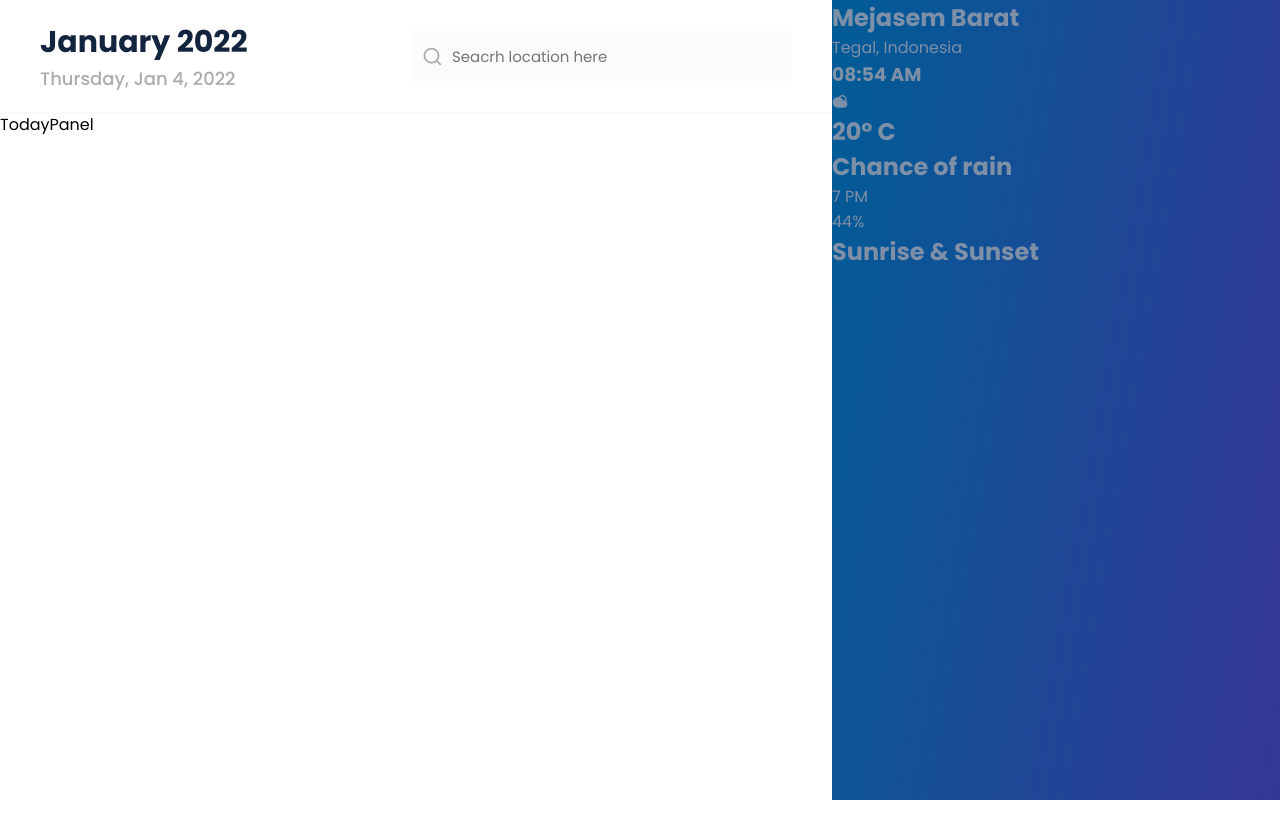
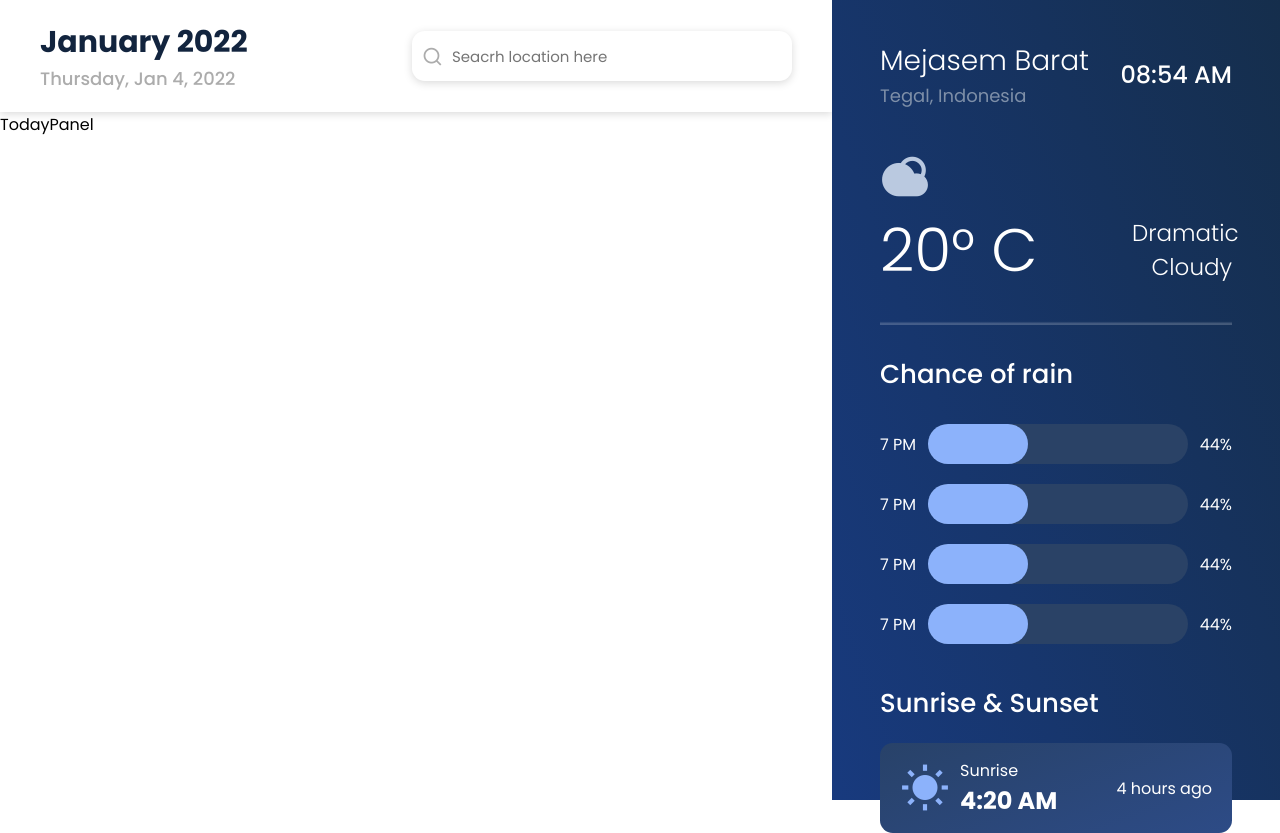
Before and after one commit to Edgallen/weather-app, a React app: page / in a window 1280 px wide. Before the commit the page ends 800 px from the top, so only its background shows below. Built offline with nearby package versions, Linux system fonts and the light colour scheme.

Commit message:
overview

```diff
--- a/src/assets/scss/_color-palette.scss
+++ b/src/assets/scss/_color-palette.scss
@@ -3,12 +3,15 @@ $colors: (
     color-background: #FFFFFF,
     color-title: #12243E,
     color-subtitle: #acacac,
-    color-card: #FCFBFC,
     color-separation: #FAFAFC
   ),
   dark-side: (
-    color-background: linear-gradient(100deg, #005C97, #363795),
+    color-background: linear-gradient(70deg, #183A7E, #152E4C),
     color-title: #FFFFFF,
     color-text: #7E8FA8,
+    color-icon: #bac9e0,
+    color-bar: #2A4266,
+    color-progress: #8CB2FB,
+    color-card: linear-gradient(160deg, #284269, #2D4B86)
   )
 );
--- /dev/null
+++ b/src/assets/scss/_shadows.scss
@@ -0,0 +1,4 @@
+$shadows: (
+  shadow-airbnb:rgba(0, 0, 0, 0.15) 0px 2px 8px,
+  shadow-separator: 0px -23px 1px -20.5px rgba(255, 255, 255, 0.2) inset,
+)
--- a/src/components/AppHeader/AppHeader.scss
+++ b/src/components/AppHeader/AppHeader.scss
@@ -1,11 +1,12 @@
 @import '../../assets/scss/color-palette';
+@import '../../assets/scss/shadows';
 
 .header {
   display: flex;
   align-items: center;
   justify-content: space-between;
   padding: 20px 40px;
-  box-shadow: 0px 2px map-get($colors, 'light-side', 'color-separation');
+  box-shadow: map-get($shadows, 'shadow-airbnb');
 }
 
 .date {
@@ -42,7 +43,8 @@
   border: transparent;
   outline: none;
   font-size: 15px;
-  background-color: map-get($colors, 'light-side', 'color-card');
+  border-radius: 0.8rem;
+  box-shadow: map-get($shadows, 'shadow-airbnb');
 }
 
 .input::placeholder {
--- a/src/components/Overview/Overview.scss
+++ b/src/components/Overview/Overview.scss
@@ -1,8 +1,127 @@
 @import '../../assets/scss/color-palette';
+@import '../../assets/scss/shadows';
+
+$horizontal-padding: 6vh;
+$vertical-padding: 40px;
 
 .overview {
+  display: flex;
+  flex-direction: column;
+  padding: $vertical-padding $horizontal-padding;
   background: map-get($colors, 'dark-side', 'color-background');
+  color: map-get($colors, 'dark-side', 'color-title');
+  width: calc(35vw - $horizontal-padding * 2);
+  height: calc(100vh - $vertical-padding * 2);
+}
+
+.overview__title {
+  font-size: 26px;
+  font-weight: 500;
+  margin-bottom: 20px;
+}
+
+.location {
+  display: flex;
+  justify-content: space-between;
+  align-items: center;
+  margin-bottom: 40px;
+}
+
+.location__title {
+  font-size: 28px;
+  font-weight: 300;
+}
+
+.location__subtitle {
+  font-size: 18px;
   color: map-get($colors, 'dark-side', 'color-text');
-  width: 35vw;
-  height: 100vh;
 }
+
+.location__time {
+  font-size: 24px;
+  font-weight: 500;
+}
+
+.weather {
+  display: flex;
+  flex-direction: column;
+  padding-bottom: 30px;
+  margin-bottom: 30px;
+  box-shadow: map-get($shadows, 'shadow-separator');
+}
+
+.weather__container {
+  display: flex;
+  justify-content: space-between;
+  align-items: center;
+}
+
+.weather__icon {
+  font-size: 50px;
+  color: map-get($colors, 'dark-side', 'color-icon');
+}
+
+.weather__temp {
+  font-size: 60px;
+  font-weight: 300;
+}
+
+.weather__status {
+  font-size: 23px;
+  max-width: 100px;
+  font-weight: 300;
+  text-align: end;
+}
+
+.hourly {
+  margin-bottom: 30px;
+}
+
+.hourly__card {
+  display: flex;
+  justify-content: space-between;
+  align-items: center;
+  height: 60px;
+}
+
+.hourly__bar {
+  position: relative;
+  height: 40px;
+  width: 260px;
+  border-radius: 1.4rem;
+  background-color: map-get($colors, 'dark-side', 'color-bar');
+}
+
+.hourly__progress {
+  position: absolute;
+  left: 0;
+  height: 40px;
+  width: 100px;
+  border-radius: 1.4rem;
+  background-color: map-get($colors, 'dark-side', 'color-progress');
+}
+
+.sun__container {
+  display: flex;
+  flex-direction: column;
+}
+
+.sun__card {
+  display: flex;
+  justify-content: space-between;
+  align-items: center;
+  padding: 15px 20px;
+  border-radius: 0.8rem;
+  background: map-get($colors, 'dark-side', 'color-card');
+}
+
+.sun__bio {
+  display: flex;
+  align-items: center;
+  gap: 10px;
+}
+
+.sunrise__icon {
+  font-size: 50px;
+  color: map-get($colors, 'dark-side', 'color-progress');
+}
--- a/src/components/Overview/Overview.tsx
+++ b/src/components/Overview/Overview.tsx
@@ -4,40 +4,79 @@ import './Overview.scss';
 const Overview = () => {
   return (
     <section className='overview'>
-      <div className=''>
-        <div>
-          <h2>Mejasem Barat</h2>
-          <p>Tegal, Indonesia</p>
+      <div className='location'>
+        <div className='location__container'>
+          <h2 className='location__title'>Mejasem Barat</h2>
+          <p className='location__subtitle'>Tegal, Indonesia</p>
         </div>
 
-        <h3>08:54 AM</h3>
+        <h3 className='location__time'>08:54 AM</h3>
       </div>
 
-      <div>
-        <div>
-          <i className="ri-sun-cloudy-fill"></i>
-          <h1>20° C</h1>
+      <div className='weather'>
+        <i className="ri-sun-cloudy-fill weather__icon"></i>
+
+        <div className='weather__container'>
+          <h1 className='weather__temp'>20° C</h1>
+          <h2 className='weather__status'>Dramatic Cloudy</h2>
         </div>
       </div>
 
-      <div>
-        <h2>Chance of rain</h2>
+      <div className='hourly'>
+        <h2 className='overview__title'>Chance of rain</h2>
 
-        <div>
-          <p>7 PM</p>
-          <div>
-            <div></div>
+        <div className='hourly__container'>
+
+          <div className='hourly__card'>
+            <p className='hourly__time'>7 PM</p>
+            <div className='hourly__bar'>
+              <div className='hourly__progress'></div>
+            </div>
+            <p className='hourly__chance'>44%</p>
           </div>
-          <p>44%</p>
+
+          <div className='hourly__card'>
+            <p className='hourly__time'>7 PM</p>
+            <div className='hourly__bar'>
+              <div className='hourly__progress'></div>
+            </div>
+            <p className='hourly__chance'>44%</p>
+          </div>
+
+          <div className='hourly__card'>
+            <p className='hourly__time'>7 PM</p>
+            <div className='hourly__bar'>
+              <div className='hourly__progress'></div>
+            </div>
+            <p className='hourly__chance'>44%</p>
+          </div>
+
+          <div className='hourly__card'>
+            <p className='hourly__time'>7 PM</p>
+            <div className='hourly__bar'>
+              <div className='hourly__progress'></div>
+            </div>
+            <p className='hourly__chance'>44%</p>
+          </div>
         </div>
       </div>
 
-      <div>
-        <h2>Sunrise & Sunset</h2>
+      <div className='sun'>
+        <h2 className='overview__title'>Sunrise & Sunset</h2>
 
-        <div>
-          <div>
+        <div className='sun__container'>
+          <div className='sun__card'>
 
+            <div className='sun__bio'>
+              <i className="ri-sun-fill sunrise__icon"></i>
+
+              <div className='sun__description'>
+                <p className='sun__text'>Sunrise</p>
+                <h2 className='sun__title'>4:20 AM</h2>
+              </div>
+            </div>
+
+            <p className='sun__count'>4 hours ago</p>
           </div>
         </div>
       </div>
```
